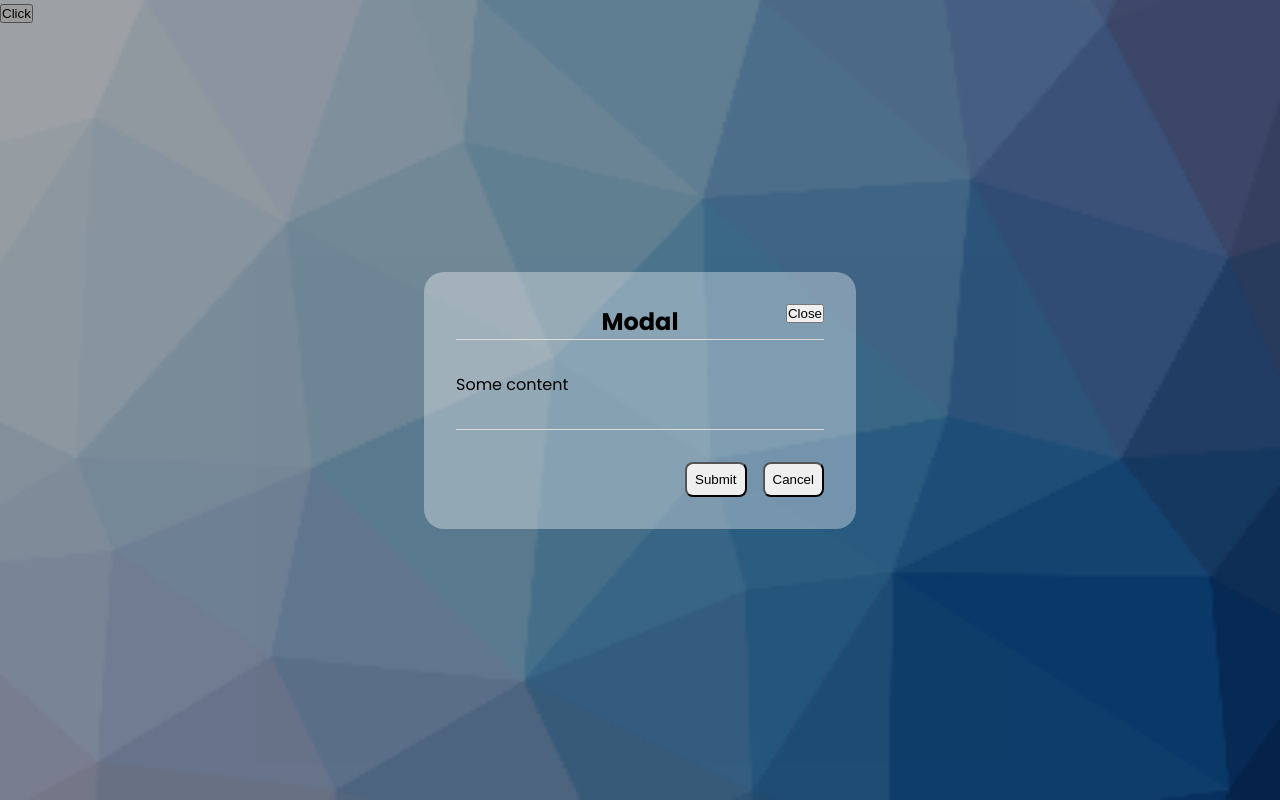
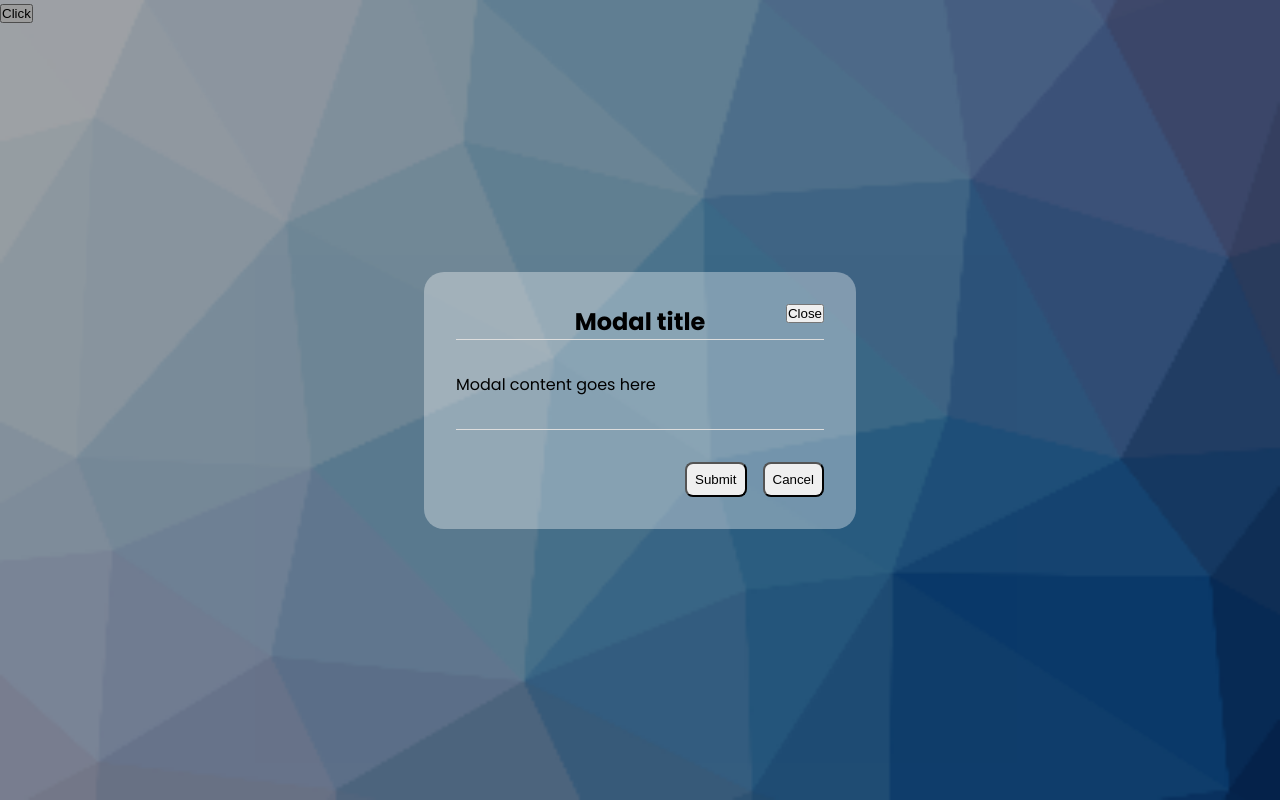
Before and after one commit to rradfar/react-modal, a React (Create React App) app: page / in a window 1280 px wide. Both pictures are taken after a click on the button "Click". Built offline with nearby package versions, Linux system fonts and the light colour scheme.

Commit message:
Add close functionality

```diff
--- a/src/App.js
+++ b/src/App.js
@@ -1,4 +1,5 @@
 import { useState } from 'react';
+
 import Modal from './Components/Modal';
 import './App.scss';
 
@@ -9,7 +10,9 @@ function App() {
   return (
     <div className='App'>
       <button onClick={() => Toggle()}>Click</button>
-      {<Modal showModal={showModal} />}
+      <Modal showModal={showModal} close={Toggle} title='Modal title'>
+        Modal content goes here
+      </Modal>
     </div>
   );
 }
--- a/src/Components/Modal.js
+++ b/src/Components/Modal.js
@@ -1,19 +1,23 @@
 import React from 'react';
 
 import './modal.scss';
-export default function Modal({ showModal }) {
+export default function Modal({ close, showModal, title, children }) {
   return (
     <>
       {showModal ? (
-        <div className='modalContainer'>
-          <div className='modal'>
+        <div className='modalContainer' onClick={() => close()}>
+          <div className='modal' onClick={e => e.stopPropagation()}>
             <header className='modal_header'>
-              <h2 className='modal_header-title'>Modal</h2>
-              <button className='close'>Close</button>
+              <h2 className='modal_header-title'>{title}</h2>
+              <button className='close' onClick={() => close()}>
+                Close
+              </button>
             </header>
-            <main className='modal_content'>Some content</main>
+            <main className='modal_content'>{children}</main>
             <footer className='modal_footer'>
-              <button className='cancel'>Cancel</button>
+              <button className='cancel' onClick={() => close()}>
+                Cancel
+              </button>
               <button className='submit'>Submit</button>
             </footer>
           </div>
```
